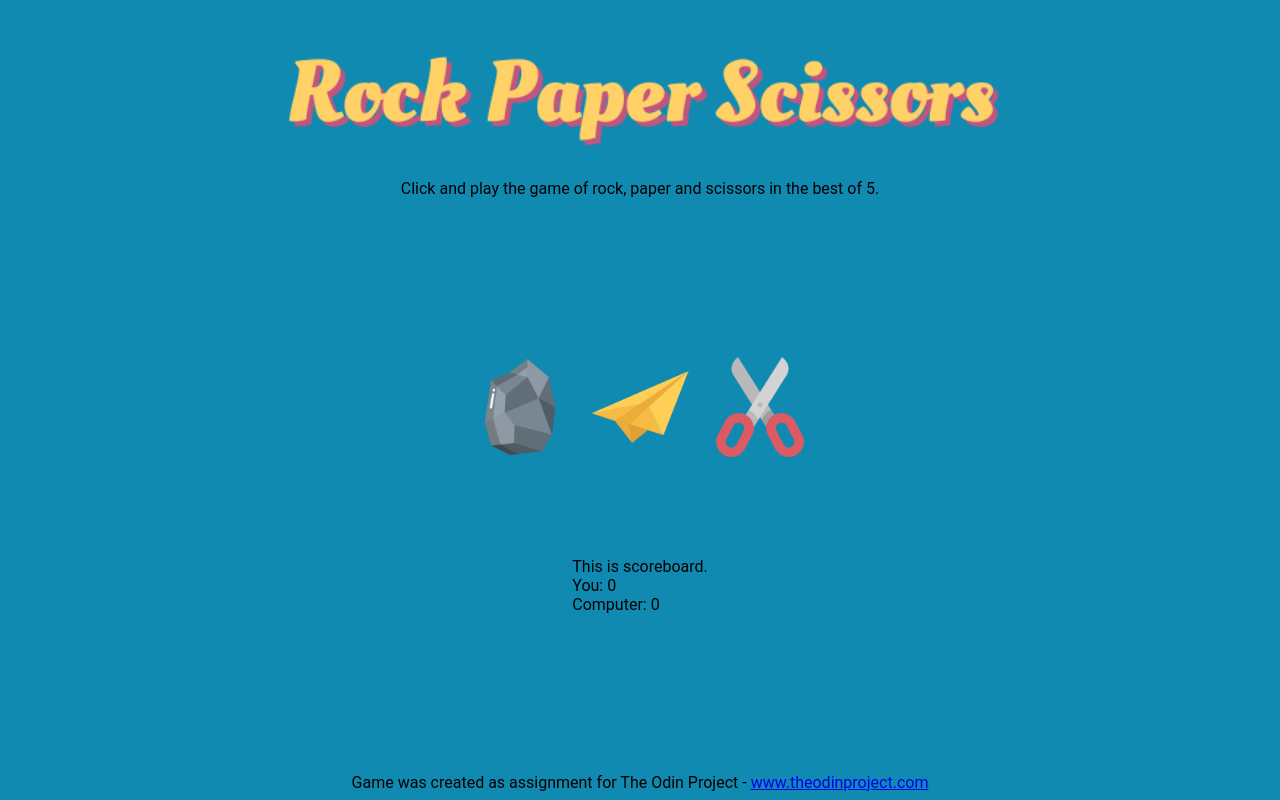
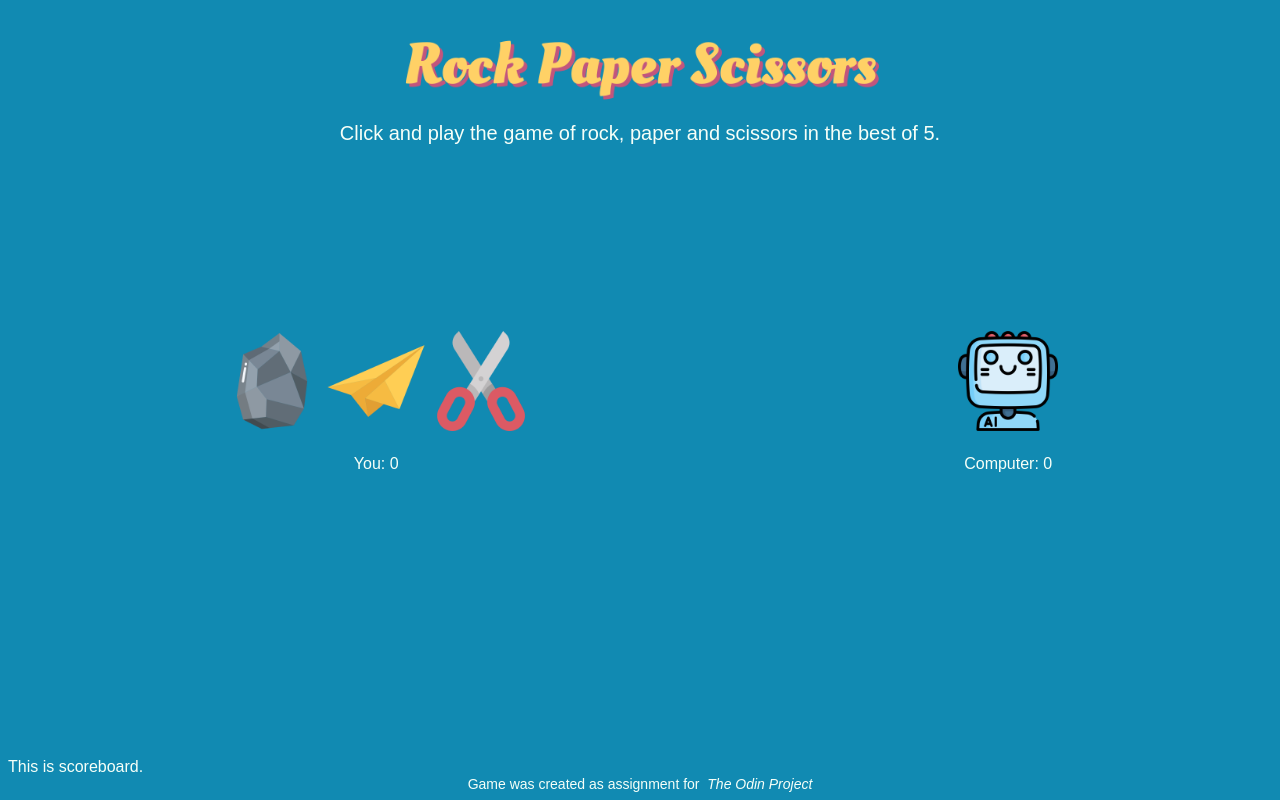
Before and after one commit to micsiw/rock-paper-scissors, a plain HTML site: page index.html in a window 1280 px wide. Drawn offline with Linux system fonts and the light colour scheme.

Commit message:
added graphic computer representation and his decisions

```diff
--- a/game.js
+++ b/game.js
@@ -2,6 +2,21 @@ let playerScore = 0;
 let computerScore = 0;
 
 function playRound(playerSelection, computerSelection) {
+
+    switch (computerSelection) {
+        case "rock":
+            computerDecision.style.display = "inline";
+            computerDecision.src = "images/stone.png";
+            break;
+        case "paper":
+            computerDecision.style.display = "inline";
+            computerDecision.src = "images/paper-airplane.png";
+            break;
+        case "scissors":
+            computerDecision.style.display = "inline";
+            computerDecision.src = "images/scissors.png";
+            break;
+    }
 
     playerDisplay.textContent = `You played: ${playerSelection}`;
     computerDisplay.textContent = `Computer played: ${computerSelection}`;
@@ -93,6 +108,8 @@ container.appendChild(playerDisplay);
 const computerDisplay = document.createElement("div");
 container.appendChild(computerDisplay);
 
+const computerDecision = document.querySelector('.computer-decision');
+
 const playerScr = document.querySelector('.player-score');
 const computerScr = document.querySelector('.computer-score');
 
--- a/index.html
+++ b/index.html
@@ -13,22 +13,31 @@
 <div id="welcome-message">Click and play the game of rock, paper and scissors in the best of 5.</div>
 
 <div class="content">
-    <div class="game-controls">
+    <div class="game-display">
+        <div class="player-controls">
             <input type="image" src="images/stone.png" id="btn-rock">
             <input type="image" src="images/paper-airplane.png" id="btn-paper">
             <input type="image" src="images/scissors.png" id="btn-scissors">
         </div>
+        <div class="player-score">You: 0</div>
+    </div>
+    <div class="computer-display">
+        <div class="computer-moves">
+            <img class="computer-decision">
+            <img src="images/ai.png" class="computer-icon" alt="Image of the computer waiting for turn">
+        </div>
+        <div class="computer-score">Computer: 0</div>
+    </div>
 
-
+</div>
     <div class="container">
         <div class="scoreboard">This is scoreboard.
-            <div class="player-score">You: 0</div>
-            <div class="computer-score">Computer: 0</div>
-        </div>
+
         </div>
     </div>
 
-<div id="footer">Game was created as assignment for The Odin Project -&nbsp;<a href="https://www.theodinproject.com/">www.theodinproject.com</a></div>   </div>
+
+<div id="footer">Game was created as assignment for &nbsp;<a href="https://www.theodinproject.com/">The Odin Project</a></div>
 
 <script src="game.js">
 
--- a/style.css
+++ b/style.css
@@ -3,51 +3,70 @@ body {
     display: flex;
     min-height: 98vh;
     flex-direction: column;
-    font-family: "Roboto", sans-serif;
+    font-family: "Ubuntu", sans-serif;
+    color: #f6fff8;
+}
+
+a {
+    text-decoration: none;
+    color: #f6fff8;
+    font-style: italic;
 }
 
 .logo {
     height: auto;
-    width: 60%;
+    width: 40%;
     display: block;
     margin-left: auto;
     margin-right: auto;
 }
 
-
 .content {
     flex: 1;
     display: flex;
-    justify-content: center;
+    justify-content: space-around;
     align-items: center;
-    flex-direction: column;
 }
 
 #welcome-message {
     display: flex;
     justify-content: center;
+    font-size: 20px;
 }
 
 #footer {
     display: flex;
     justify-content: center;
     align-items: center;
+    font-size: 14px;
 }
 
-.game-controls {
+.game-display, .computer-display{
     display: flex;
     justify-content: center;
     align-items: center;
+    flex-direction: column;
     gap: 20px;
     padding-bottom: 100px;
 }
 
-.game-controls > input {
+input {
     width: 100px;
     height: 100px;
     transition: transform .2s;
 }
 
-.game-controls > input:hover {
+input:hover {
     transform: scale(1.2);
 }
+
+.computer-display > .computer-moves > .computer-icon {
+    width: 100px;
+    height: 100px;
+}
+
+.computer-decision {
+    width: 50px;
+    height: 50px;
+    display: none;
+}
```
Also changed, not shown: images/ai.png (added), images/play-again.png (added). Lines whose indentation alone changed are shown as unchanged.
